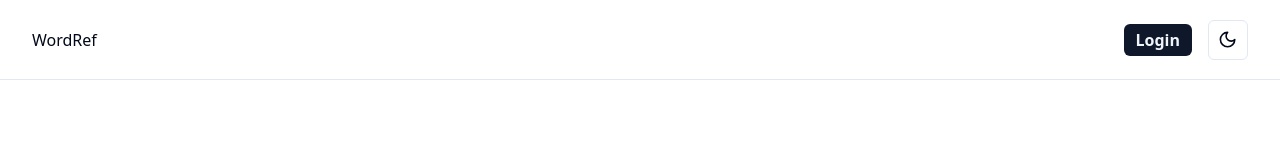
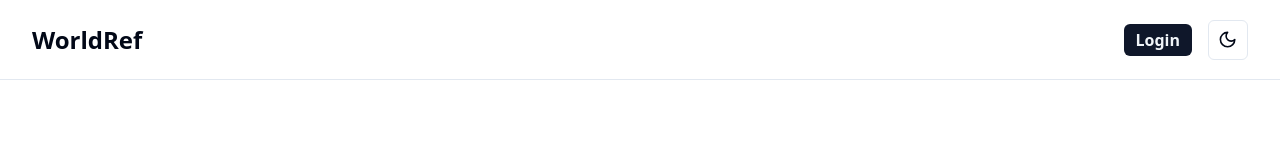
Before and after one commit to gambhir-harshil/worldRef-assignment, a Next.js app: page /layout in a window 1280 px wide. Shown: the top 160 px of the page. Built offline with nearby package versions, Linux system fonts and the light colour scheme.

Commit message:
heading (#8)
* navbar

* auth

* auth

* auth

* auth

* auth

* useAuth

* auth redirection

* character page

* character page

* fix

* fix

* fixes

* fix

* caching

* fix

* readme

* heading

```diff
--- a/pages/_components/navbar.tsx
+++ b/pages/_components/navbar.tsx
@@ -19,7 +19,7 @@ const Navbar = () => {
 
   return (
     <nav className="sticky top-0 h-20 flex justify-between items-center px-8 py-4 border-b">
-      <span>WordRef</span>
+      <span className="text-2xl font-semibold">WorldRef</span>
       <div className="flex gap-4 items-center">
         {!isAuthenticated ? (
           <span
```
